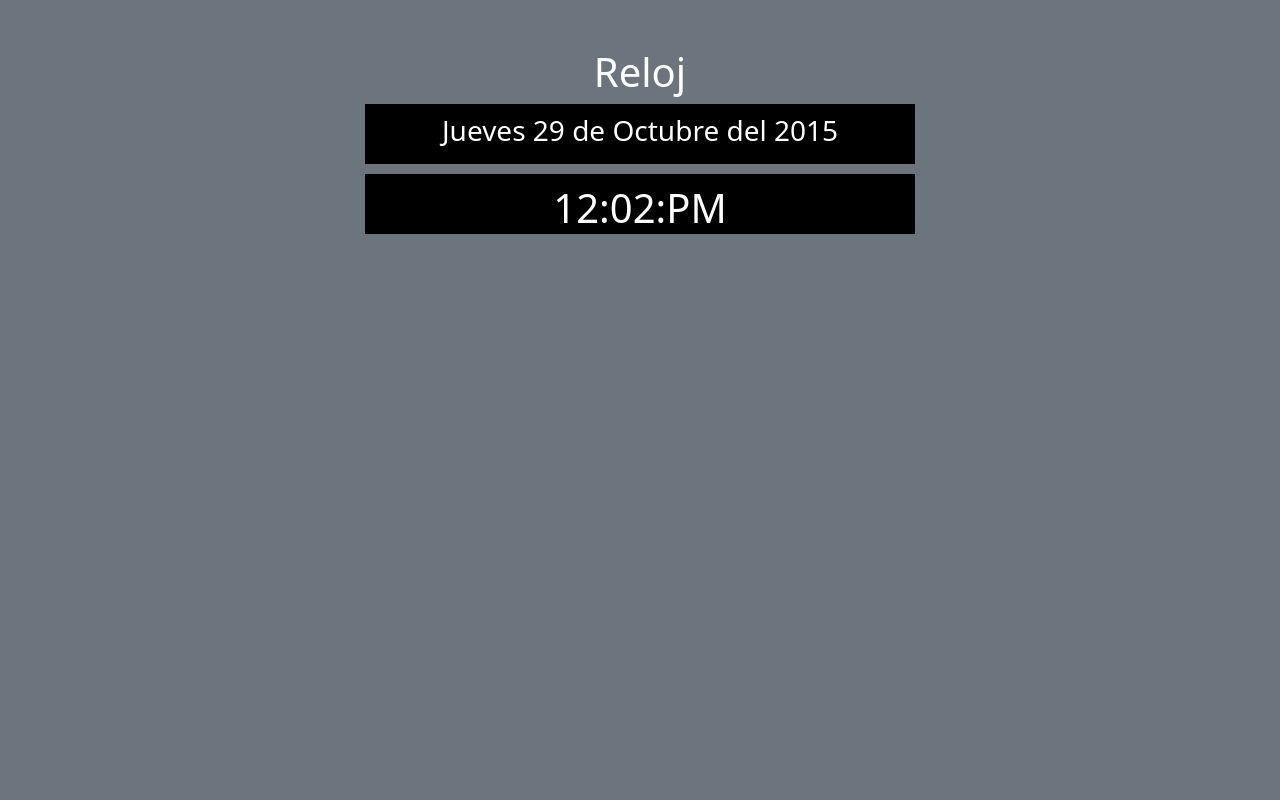
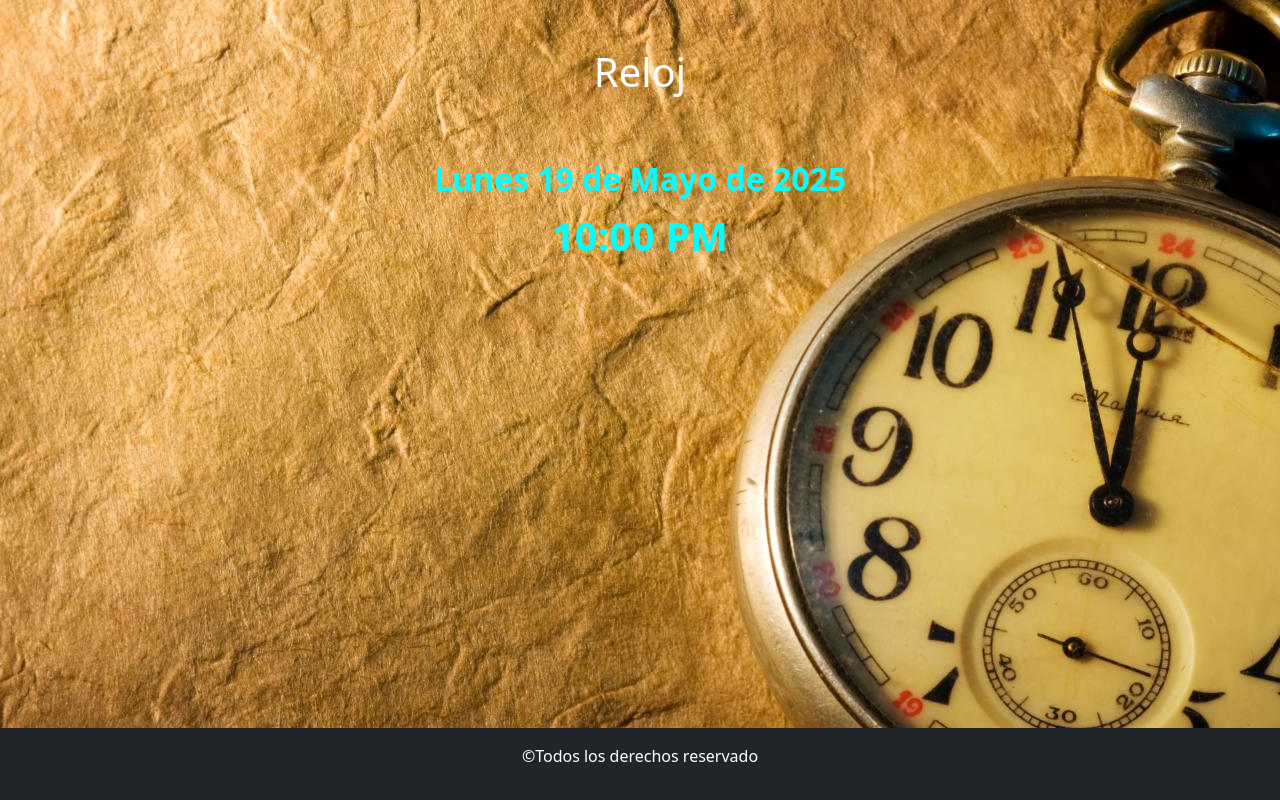
Before and after one commit to Lucaspozziok64/reloj-JS, a plain HTML site: page index.html in a window 1280 px wide. Drawn offline with nearby package versions, Linux system fonts and the light colour scheme.

Commit message:
terminamos maquetado del reloj

```diff
--- a/css/style.css
+++ b/css/style.css
@@ -1,33 +1,29 @@
-main {
+
+body {
     display: flex;
     justify-content: center;
-    align-items: center;
+    flex-direction: column;
+    min-height: 100vh;
+    background-image: url('/img/20427.jpg');
+    background-position: center;
+
+}
+main {
+    flex-grow: 1;
 }
 
 .contenedorFecha {
-    background-color: #000000;
-    color: white;
-    text-align: center;
-    height: 60px;
-    margin-bottom: 10px;
-    padding: 10px;
+    color: cyan;
+    font-weight: bold;
 }
 
 .contenedorHora {
-    background-color: #000000;
-    color: white;
-    text-align: center;
-    height: 60px;
-    padding: 10px;
+    color: cyan;
+    font-weight: bold;
 }
 
-@media (min-width: 767px) {
-    .contenedorFecha {
-        width: 550px;
+@media (max-width: 767px) {
+    body {
+        background-size: cover;
     }
-
-    .contenedorHora {
-        width: 550px;
-    }
-
 }
--- a/index.html
+++ b/index.html
@@ -7,18 +7,19 @@
     <link rel="stylesheet" href="./css/style.css">
     <title>Reloj JS</title>
 </head>
-<body class="bg-secondary">
+<body class="text-center">
     <main>
-        <section class="contenedor my-5">
+        <section class="container my-5">
             <h1 class="text-center text-white">Reloj</h1>
-            <div class="contenedorFecha">
-                <h3>Jueves 29 de Octubre del 2015</h5>
-            </div>
-            <div class="contenedorHora">
-                <h1>12:02:PM</h1>
+            <div class="container my-5 p-3 contenedorReloj">
+                <h2 class="contenedorFecha">Lunes 19 de Mayo de 2025</h2>
+                <p class="fs-1 contenedorHora">10:00 PM</p>
             </div>
         </section>
     </main>
+    <footer class="bg-dark p-3 text-white">
+        <p>&copy;Todos los derechos reservado</p>
+    </footer>
     <script src="./js/app.js"></script>
     <script src="https://cdn.jsdelivr.net/npm/bootstrap@5.3.6/dist/js/bootstrap.bundle.min.js" integrity="sha384-j1CDi7MgGQ12Z7Qab0qlWQ/Qqz24Gc6BM0thvEMVjHnfYGF0rmFCozFSxQBxwHKO" crossorigin="anonymous"></script>
 </body>
```
Also changed, not shown: img/20427.jpg (added).
